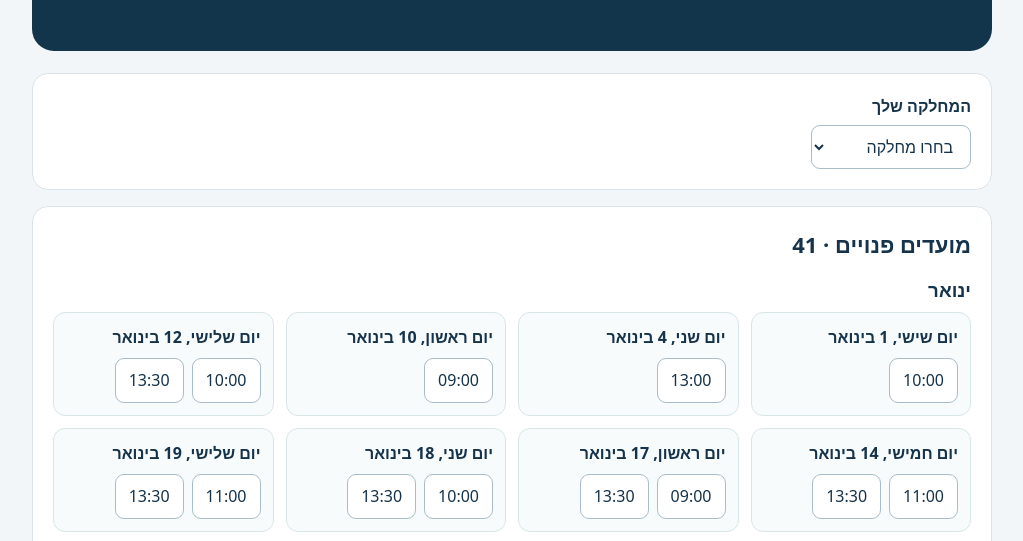
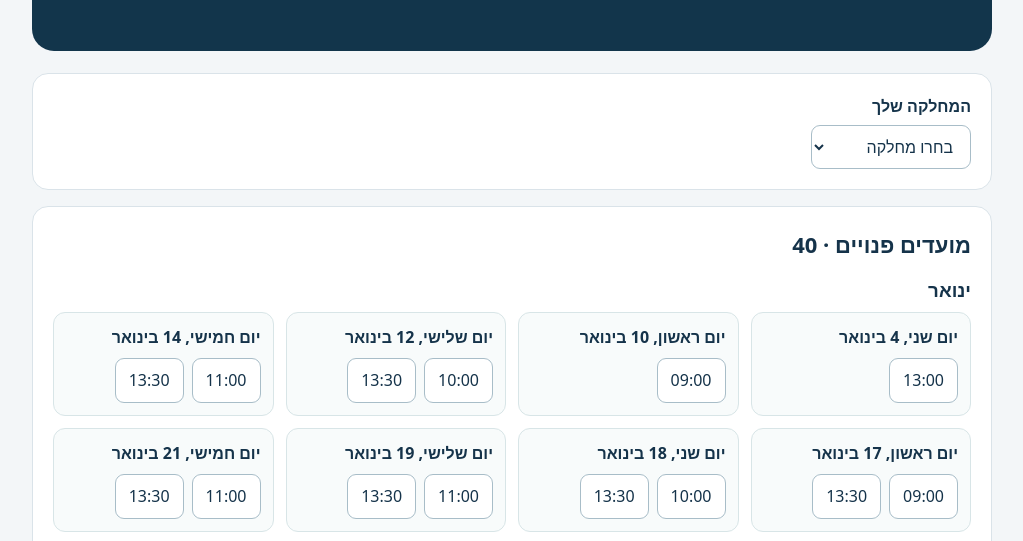
Before and after one commit to kerenkabiry10-cmd/Wards-planning-programs-2027, a plain HTML site: page wards-2027-preview.html in a window 1280 px wide. Shown: the part 237-778 px from the top of the page, without its empty margins (128-1151 px from the left). Drawn offline with Linux system fonts and the light colour scheme.

Commit message:
Remove the January 1 presentation slot

```diff
--- a/seed.mjs
+++ b/seed.mjs
@@ -6,7 +6,6 @@ export const departments = [
 ]
 
 const schedule = {
-  '01-01': ['10:00'],
   '01-04': ['13:00'],
   '01-10': ['09:00'],
   '01-12': ['10:00', '13:30'],
--- a/wards-2027-preview.html
+++ b/wards-2027-preview.html
@@ -67,7 +67,7 @@
   }
 
   const departments = ["פנימית א","פנימית ב","פנימית ג","אורתופדיה","כירורגיה","כירורגית כלי דם","כירורגית ילדים","אורולוגיה","ילדים","נפרולוגיה","קרדיולוגיה","עיניים","ילודים","יולדות","נשים","טיפול נמרץ כללי","כירורגיה פלסטית","פתולוגיה","גנטיקה"]
-  const slots = ["2027-01-01T10:00","2027-01-04T13:00","2027-01-10T09:00","2027-01-12T10:00","2027-01-12T13:30","2027-01-14T11:00","2027-01-14T13:30","2027-01-17T09:00","2027-01-17T13:30","2027-01-18T10:00","2027-01-18T13:30","2027-01-19T11:00","2027-01-19T13:30","2027-01-21T11:00","2027-01-21T13:30","2027-01-25T11:00","2027-01-25T13:30","2027-01-26T10:00","2027-01-26T13:30","2027-01-28T11:00","2027-01-28T13:30","2027-02-01T11:00","2027-02-01T13:30","2027-02-02T11:00","2027-02-02T13:30","2027-02-04T11:00","2027-02-04T13:30","2027-02-09T09:00","2027-02-09T13:30","2027-02-11T10:00","2027-02-11T13:30","2027-02-15T10:00","2027-02-15T13:30","2027-02-16T11:00","2027-02-16T13:30","2027-02-18T11:00","2027-02-18T13:30","2027-02-22T11:00","2027-02-23T11:00","2027-02-23T13:30","2027-04-04T13:30"]
+  const slots = ["2027-01-04T13:00","2027-01-10T09:00","2027-01-12T10:00","2027-01-12T13:30","2027-01-14T11:00","2027-01-14T13:30","2027-01-17T09:00","2027-01-17T13:30","2027-01-18T10:00","2027-01-18T13:30","2027-01-19T11:00","2027-01-19T13:30","2027-01-21T11:00","2027-01-21T13:30","2027-01-25T11:00","2027-01-25T13:30","2027-01-26T10:00","2027-01-26T13:30","2027-01-28T11:00","2027-01-28T13:30","2027-02-01T11:00","2027-02-01T13:30","2027-02-02T11:00","2027-02-02T13:30","2027-02-04T11:00","2027-02-04T13:30","2027-02-09T09:00","2027-02-09T13:30","2027-02-11T10:00","2027-02-11T13:30","2027-02-15T10:00","2027-02-15T13:30","2027-02-16T11:00","2027-02-16T13:30","2027-02-18T11:00","2027-02-18T13:30","2027-02-22T11:00","2027-02-23T11:00","2027-02-23T13:30","2027-04-04T13:30"]
   const bookings = new Map()
   async function api(path, data) {
     if (path === 'book') {
```
